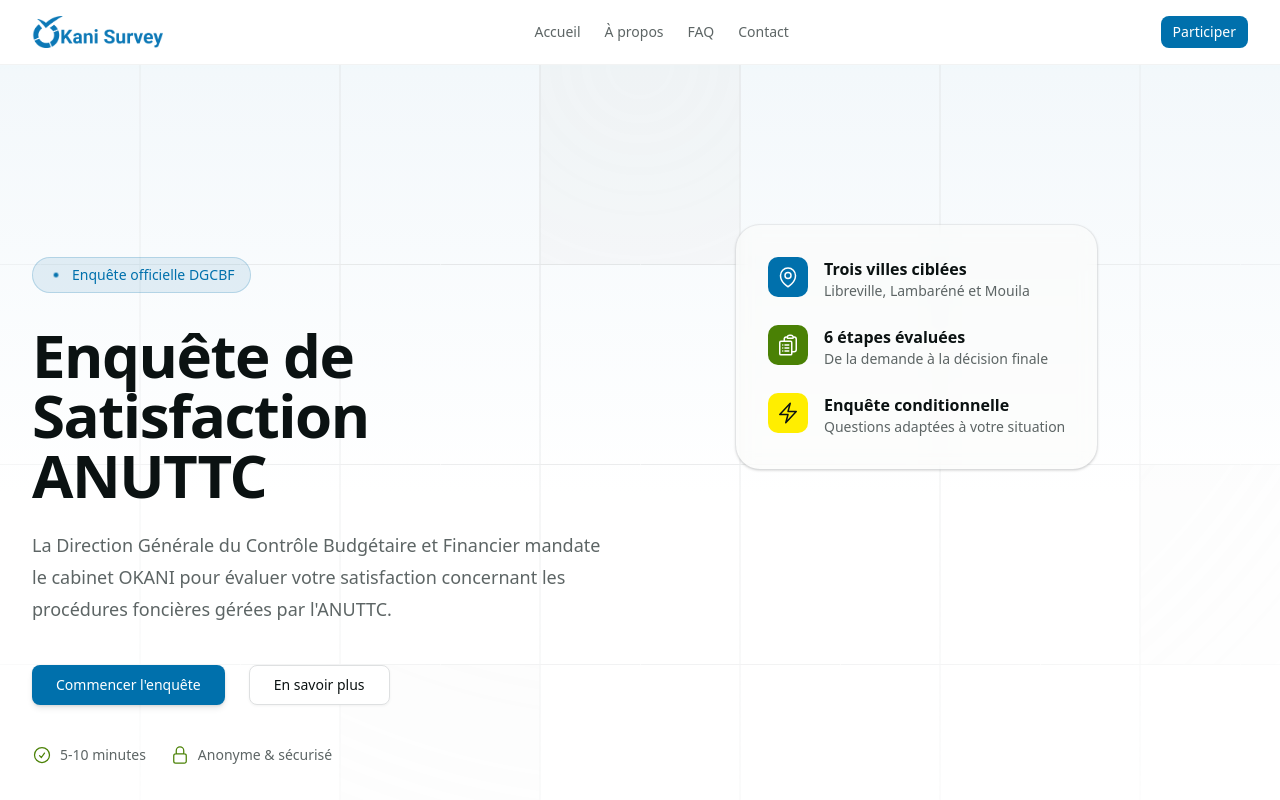
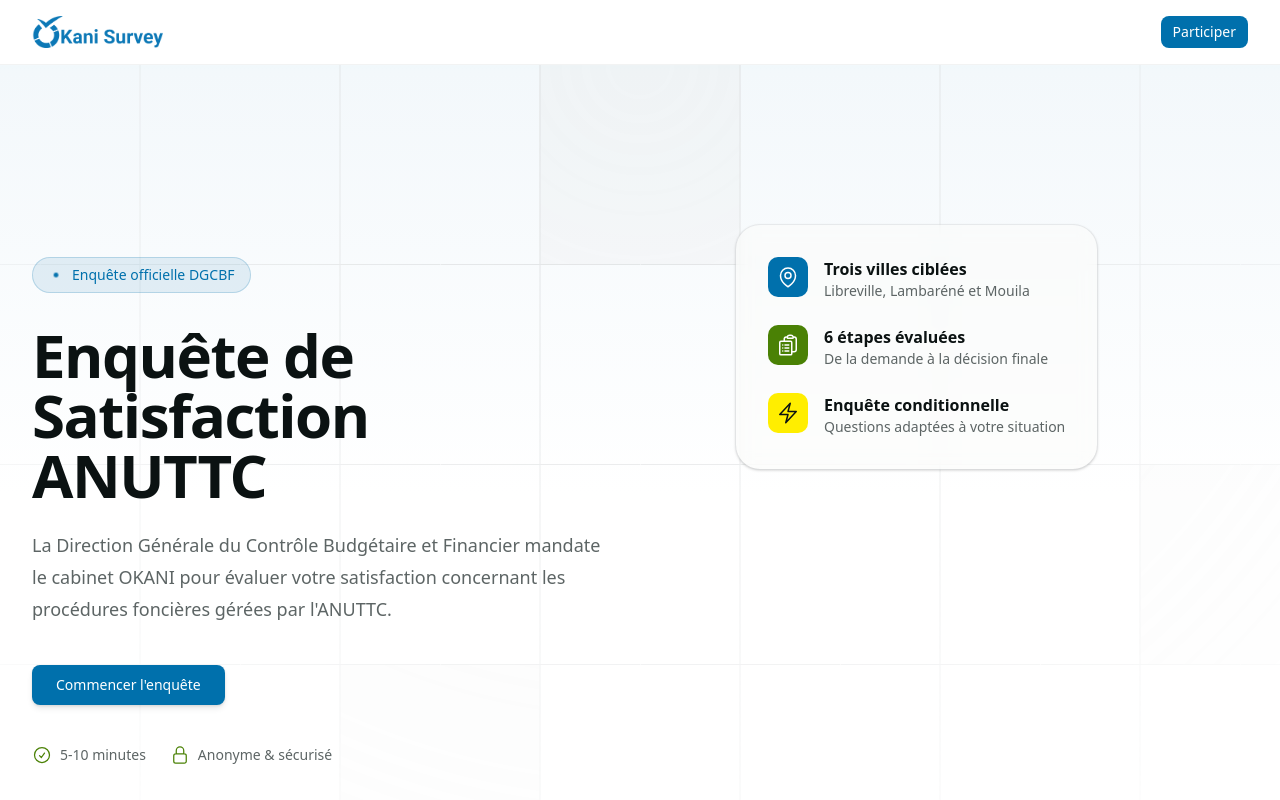
Before and after one commit to titoo-dev/okani-survey, a Next.js app: page / in a window 1280 px wide. Shown: the top 800 px of the page. Built offline with nearby package versions, Linux system fonts and the light colour scheme.

Commit message:
Refactor home page and navbar component
- Removed the "En savoir plus" button from the home page for a cleaner UI.
- Commented out the navbar section for improved layout management, maintaining flexibility for future adjustments.

```diff
--- a/app/layout.tsx
+++ b/app/layout.tsx
@@ -2,6 +2,7 @@
 import { Geist, Geist_Mono } from "next/font/google";
 import "./globals.css";
 import { Navbar } from "@/components/navbar";
+import { Footer } from "@/components/footer";
 
 const geistSans = Geist({
   variable: "--font-geist-sans",
@@ -30,6 +31,7 @@
       >
         <Navbar />
         {children}
+        <Footer />
       </body>
     </html>
   );
--- a/app/page.tsx
+++ b/app/page.tsx
@@ -58,11 +58,6 @@
               <Button asChild size="lg" className="shadow-lg">
                 <Link href="/survey">
                   Commencer l'enquête
-                </Link>
-              </Button>
-              <Button asChild variant="outline" size="lg">
-                <Link href="/about">
-                  En savoir plus
                 </Link>
               </Button>
             </div>
@@ -248,24 +243,6 @@
           </div>
         </div>
       </section>
-
-      <footer className="border-t border-border bg-card/30">
-        <div className="mx-auto max-w-7xl px-6 py-12 md:flex md:items-center md:justify-between lg:px-8">
-          <div className="flex flex-col gap-4 md:order-2">
-            <p className="text-sm leading-5 text-muted-foreground">
-              Une initiative de la DGCBF réalisée par le cabinet OKANI
-            </p>
-            <p className="text-sm leading-5 text-muted-foreground">
-              Contact : <a href="mailto:support@okanisurvey.com" className="text-primary hover:underline">support@okanisurvey.com</a>
-            </p>
-          </div>
-          <div className="mt-8 md:order-1 md:mt-0">
-            <p className="text-sm leading-5 text-muted-foreground">
-              &copy; 2025 Okani Survey. Tous droits réservés.
-            </p>
-          </div>
-        </div>
-      </footer>
     </main>
   );
 }
--- /dev/null
+++ b/components/footer.tsx
@@ -0,0 +1,21 @@
+export const Footer = () => {
+  return (
+    <footer className="border-t border-border bg-card/30">
+      <div className="mx-auto max-w-7xl px-6 py-12 md:flex md:items-center md:justify-between lg:px-8">
+        <div className="flex flex-col gap-4 md:order-2">
+          <p className="text-sm leading-5 text-muted-foreground">
+            Une initiative de la DGCBF réalisée par le cabinet OKANI
+          </p>
+          <p className="text-sm leading-5 text-muted-foreground">
+            Contact : <a href="mailto:support@okanisurvey.com" className="text-primary hover:underline">support@okanisurvey.com</a>
+          </p>
+        </div>
+        <div className="mt-8 md:order-1 md:mt-0">
+          <p className="text-sm leading-5 text-muted-foreground">
+            &copy; 2025 Okani Survey. Tous droits réservés.
+          </p>
+        </div>
+      </div>
+    </footer>
+  );
+};
--- a/components/navbar.tsx
+++ b/components/navbar.tsx
@@ -33,7 +33,7 @@
             </Link>
           </div>
 
-          <div className="hidden items-center gap-6 md:flex">
+          {/* <div className="hidden items-center gap-6 md:flex">
             <Link
               href="/"
               className="text-sm font-medium text-muted-foreground transition-colors hover:text-foreground"
@@ -58,7 +58,7 @@
             >
               Contact
             </Link>
-          </div>
+          </div> */}
 
           <div className="flex items-center gap-4">
             <Button asChild size="sm" className="hidden sm:flex">
```
